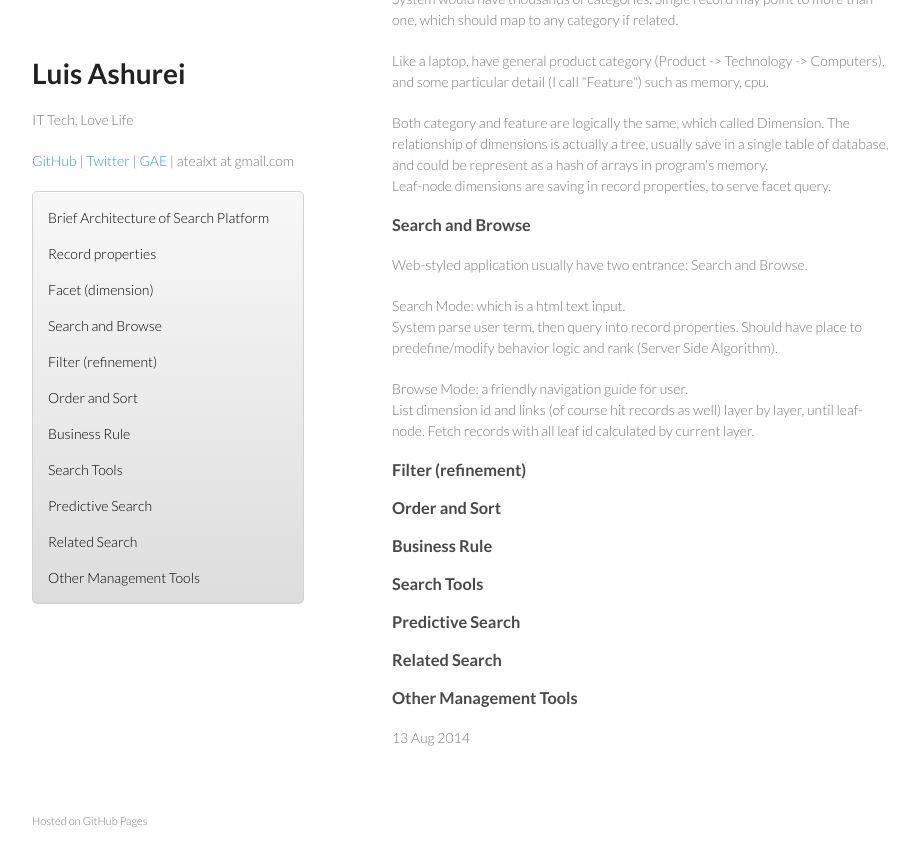
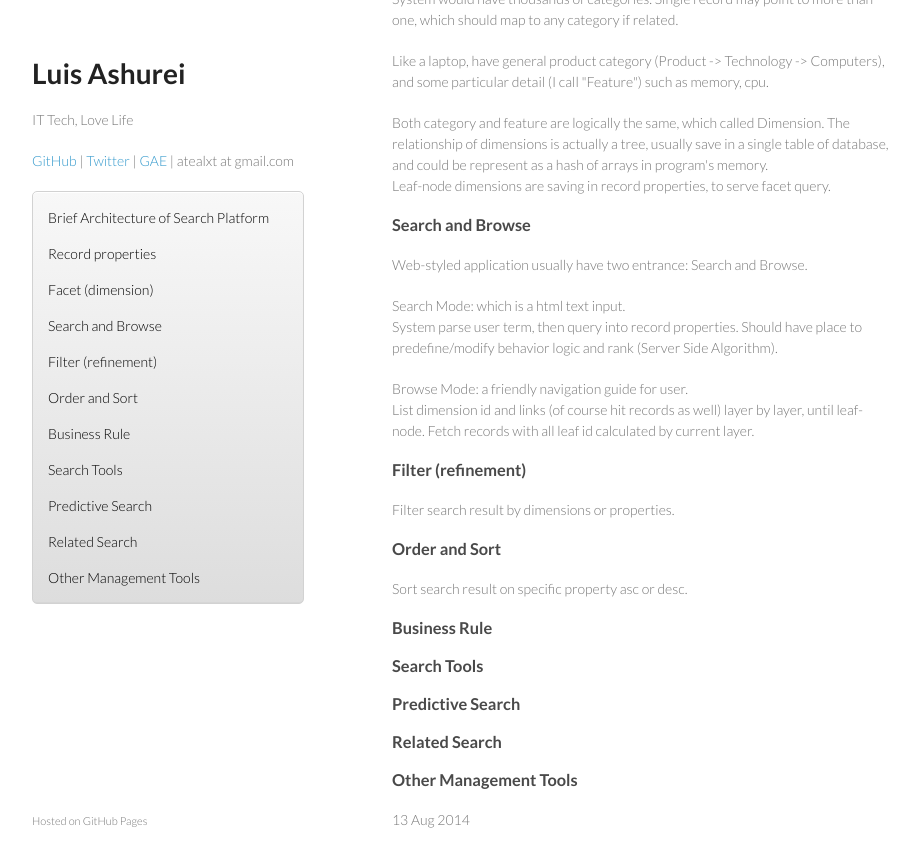
Before and after one commit to atealxt/atealxt.github.io, a Jekyll site: the page built from _posts/2014-08-13-brief-architecture-of-search-platform.html, in a window 1280 px wide and 900 px high, scrolled down 870 px. Shown: the top 867 px of the window, without its empty margins (178-1096 px from the left). Built offline with Jekyll 4.4.1, drawn with Linux system fonts in a browser that asks for light colours; comment, search, counter and statistics services are not loaded.

Commit message:
Update 2014-08-13-brief-architecture-of-search-platform.html

```diff
--- a/_posts/2014-08-13-brief-architecture-of-search-platform.html
+++ b/_posts/2014-08-13-brief-architecture-of-search-platform.html
@@ -108,6 +108,7 @@ Filter (refinement)
 </h3>
 
 <p>
+Filter search result by dimensions or properties.
 </p>
 
 <h3>
@@ -116,6 +117,7 @@ Order and Sort
 </h3>
 
 <p>
+Sort search result on specific property asc or desc.
 </p>
 
 <h3>
```
